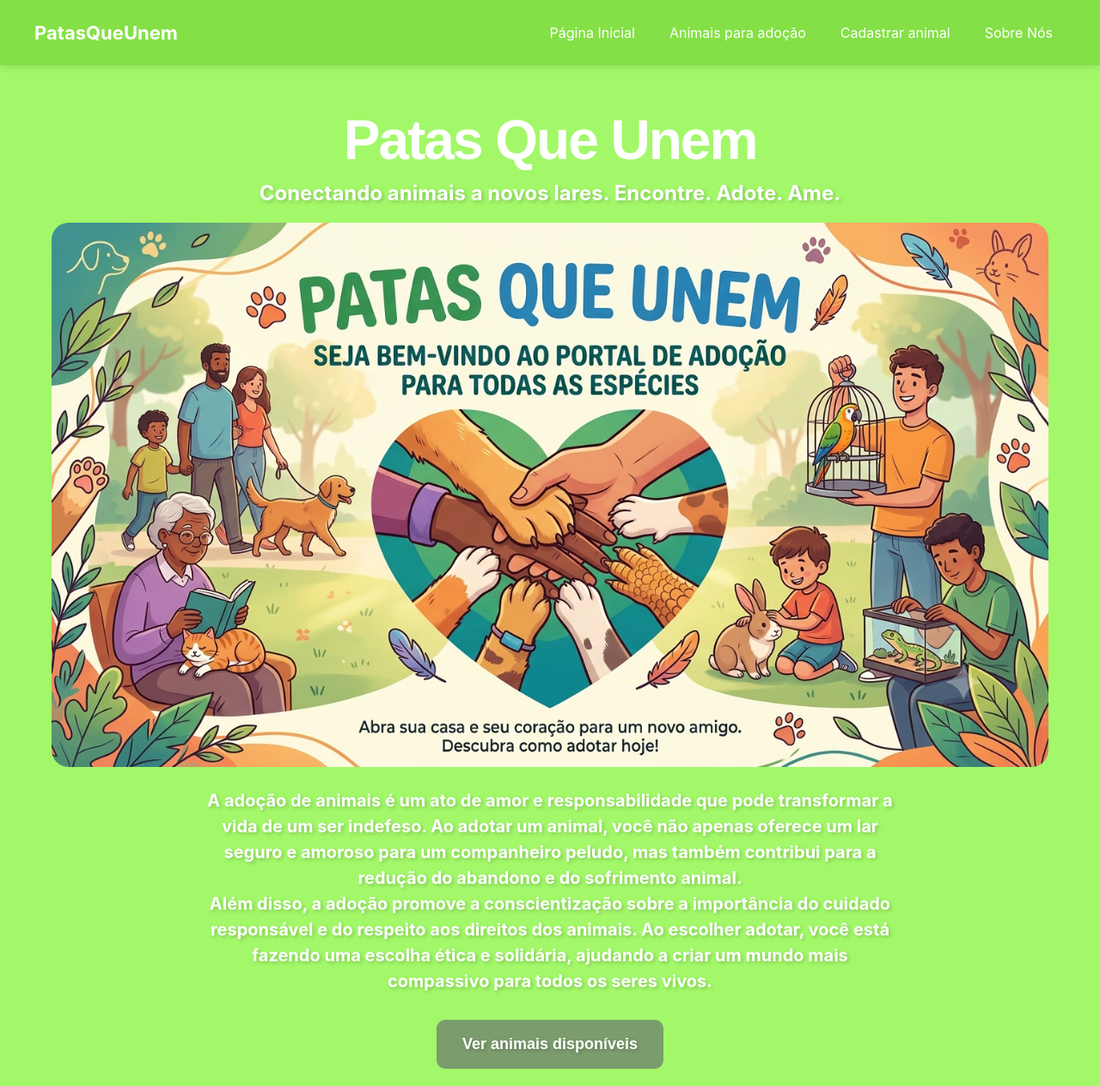
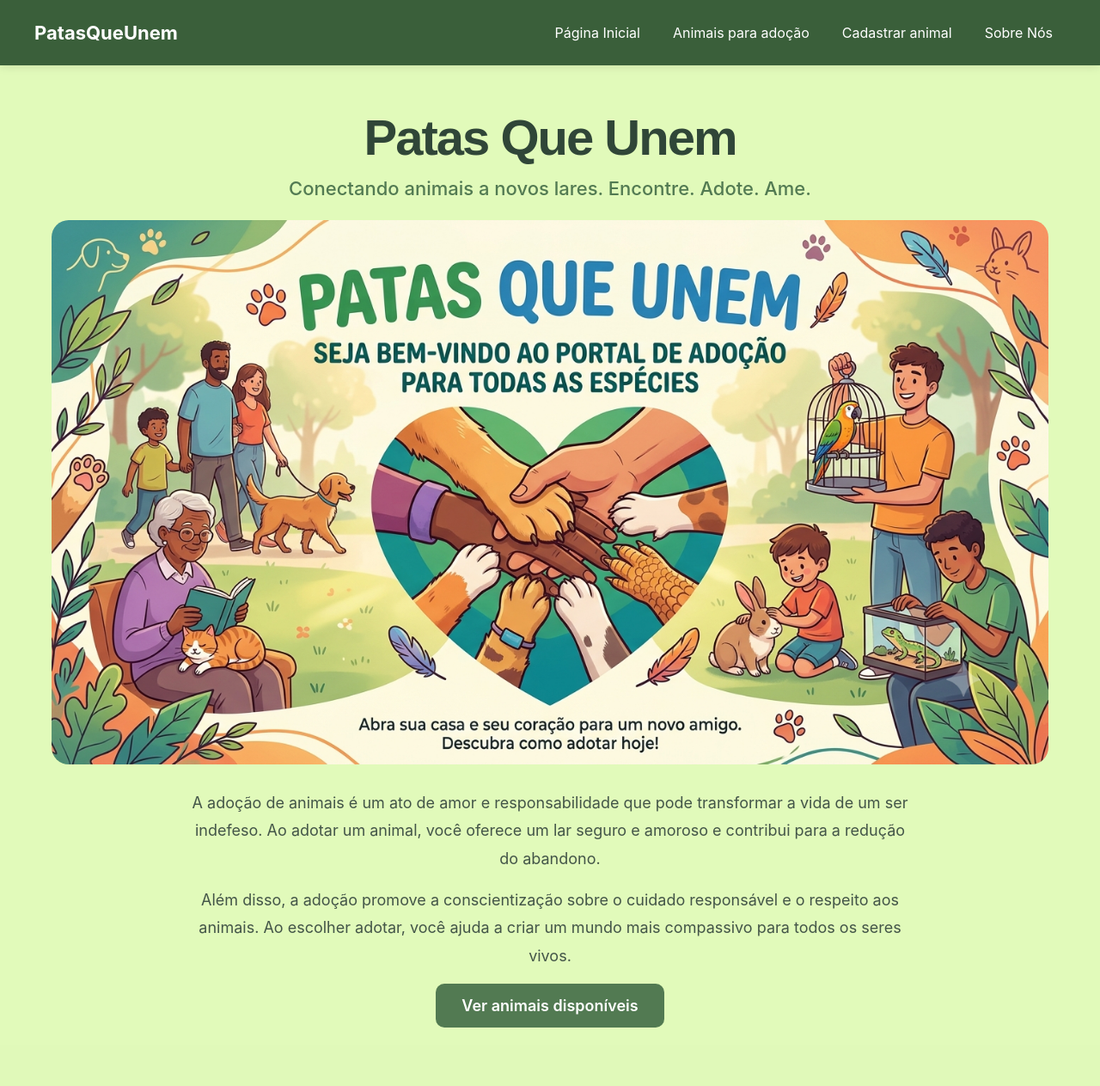
Before and after one commit to yazzi0101/PatasQueUnem, a Django app: page / in a window 1280 px wide. Shown: the whole page at 86% size. After the commit the page ends 1195 px from the top, so only its background shows below. Run offline with Django 5.2, Linux system fonts and the light colour scheme; some web fonts are replaced.

Commit message:
style: finaliza ajustes visuais das páginas

```diff
--- a/animais/static/home.css
+++ b/animais/static/home.css
@@ -1,3 +1,4 @@
+
 * {
     margin: 0;
     padding: 0;
@@ -7,30 +8,28 @@
 .conteudo {
     width: 100%;
     max-width: 1200px;
-
     margin: 0 auto;
     padding: 20px;
 }
 
 body {
-    background-color: #a2f869;
+    background-color: #e1faba;
     min-height: 100vh;
 
     font-family: 'Inter', sans-serif;
+    color: #304638;
 }
 
 .navbar {
     width: 100%;
-
     display: flex;
     align-items: center;
     justify-content: space-between;
-
+    flex-wrap: wrap;
+    gap: 15px;
     padding: 18px 40px;
-
-    background-color: #84e046;
-
-    box-shadow: 0 2px 10px rgba(0, 0, 0, 0.1);
+    background-color: #3a5f3a;
+    box-shadow: 0 2px 10px rgba(0, 0, 0, 0.10);
 }
 
 .logo {
@@ -38,47 +37,46 @@ body {
     text-decoration: none;
 
     font-size: 22px;
-    font-weight: bold;
+    font-weight: 700;
 }
 
 .menu-topo {
     display: flex;
-    gap: 10px;
+    align-items: center;
+    flex-wrap: wrap;
+    gap: 8px;
 }
 
 .menu-topo a {
     color: white;
     text-decoration: none;
-
     padding: 10px 15px;
-
     border-radius: 8px;
-
     transition: 0.3s;
 }
 
 .menu-topo a:hover {
-    background-color: #befa96;
+    background-color: #588d58;
     transform: scale(1.05);
 }
 
 .titulo-site {
-color: #ffffff;
+color: #304638;
 text-align: center;
 font-family: 'poppins', sans-serif;
-font-size: 64px;
+font-size: clamp(36px, 5vw, 58px);
 font-weight: 700;
-
 margin-top: 30px;
 margin-bottom: 10px;
 letter-spacing: -2px;
 }
 
 .subtitulo-site {
-color: #ffffff;
+color: #527A52;
 text-align: center;
-
-text-shadow: 2px 2px 4px rgba(0,0,0,0.2);
+font-size: clamp(17px, 2vw, 22px);
+font-weight: 500;
+line-height: 1.5;
 }
 
 .boas-vindas {
@@ -98,38 +96,39 @@ text-shadow: 2px 2px 4px rgba(0,0,0,0.2);
 }
 
 .descricao-site {
-    color: #ffffff;
+    color: #435548;
     text-align: center;
     font-family: 'Inter', sans-serif;
-    font-weight: bold;
-    font-size: 20px;
-    margin-top: 20px;
-    line-height: 1.5;
-    max-width: 800px;
-    margin-left: auto;
-    margin-right: auto;
-    text-shadow: 2px 2px 4px rgba(0,0,0,0.2);
+    font-size: 18px;
+    font-weight: 400;
+    margin: 25px auto 0;
+    line-height: 1.8;
+    max-width: 850px;
+}
+
+.descricao-site p {
+    margin-bottom: 16px;
 }
 
 .area-animais {
     display: flex;
     justify-content: center;
-    margin-top: 30px;
+    margin-top: 30px 0;
 }
 
 .btn-animais {
-    background-color: #7b9c6d;
+    display: inline-block;
+    background-color: #527A52;
     color: white;
     text-decoration: none;
     padding: 15px 30px;
     border-radius: 10px;
-    font-family: Arial, sans-serif;
     font-size: 18px;
-    font-weight: bold;
-    transition: 0.3s;
+    font-weight: 600;
+    transition: background-color 0.3s, transform 0.3s;
 }
 
 .btn-animais:hover {
-    background-color: #9cf37c;
+    background-color: #90ca90;
     transform: scale(1.05);
 }
--- a/animais/templates/colocar_adocao.html
+++ b/animais/templates/colocar_adocao.html
@@ -40,7 +40,7 @@
     </nav>
 
     <a href="{% url 'animais_disponiveis' %}" class="voltar">
-            ← Voltar para animais
+            ← Voltar para animais disponíveis
     </a>
 
 
--- a/animais/templates/detalhes_animal.html
+++ b/animais/templates/detalhes_animal.html
@@ -46,7 +46,7 @@
     <main class="detalhes-container">
 
         <a href="{% url 'animais_disponiveis' %}" class="voltar">
-            ← Voltar para animais
+            ← Voltar para animais disponíveis
         </a>
 
         <div class="animal-detalhes">
--- a/animais/templates/home.html
+++ b/animais/templates/home.html
@@ -60,22 +60,30 @@
             <img src="{% static 'imagens/bem-vindos.png' %}" alt="Ícone de boas-vindas">
         </section>
 
-        <div class="descricao-site"
-            <p1>
-                A adoção de animais é um ato de amor e responsabilidade que pode transformar a vida de um ser indefeso.
-                Ao adotar um animal, você não apenas oferece um lar seguro e amoroso para um companheiro peludo, mas também contribui para a redução do abandono e do sofrimento animal.
+    <div class="descricao-site">
+
+        <p>
+            A adoção de animais é um ato de amor e responsabilidade
+            que pode transformar a vida de um ser indefeso.
+            Ao adotar um animal, você oferece um lar seguro e
+            amoroso e contribui para a redução do abandono.
         </p>
 
-            <p2>
-                Além disso, a adoção promove a conscientização sobre a importância do cuidado responsável e do respeito aos direitos dos animais.
-                Ao escolher adotar, você está fazendo uma escolha ética e solidária, ajudando a criar um mundo mais compassivo para todos os seres vivos.
-            </p2>
+        <p>
+            Além disso, a adoção promove a conscientização sobre
+            o cuidado responsável e o respeito aos animais.
+            Ao escolher adotar, você ajuda a criar um mundo
+            mais compassivo para todos os seres vivos.
+        </p>
+
+    </div>
 
     <div class="area-animais">
         <a href="{% url 'animais_disponiveis' %}" class="btn-animais">
             Ver animais disponíveis
         </a>
     </div>
+
 
 
     </main>
```
Also changed, not shown: animais/static/adopt.css (+57 -43 lines), animais/static/colocar_adocao.css (+17 -16 lines), animais/static/detalhes_animal.css (+16 -16 lines), animais/static/sobre_nos.css (+14 -14 lines). Lines whose indentation alone changed are shown as unchanged.
